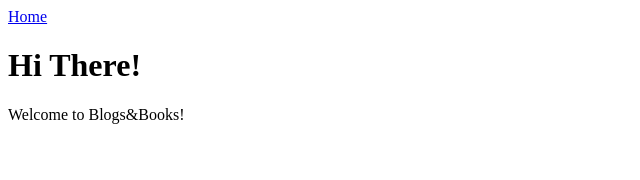
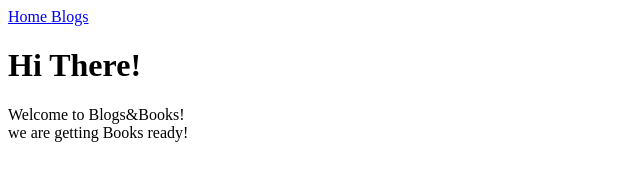
Before and after one commit to androidOverdose/android, a plain HTML site: page blogandbooks.html in a window 1280 px wide. Shown: the whole page, without its empty margins (0-640 px from the left). Drawn offline with Linux system fonts and the light colour scheme.

Commit message:
Update blogandbooks.html

```diff
--- a/blogandbooks.html
+++ b/blogandbooks.html
@@ -7,12 +7,13 @@
   </head>
 
  <a href="CobraHome.html">Home </a>
+  <a href="blogs.html">Blogs </a>
   <h>   </h>
 
   <body>
     <h1>Hi There!</h1>
     <p1>Welcome to Blogs&Books!</p1>
     <br>
-    <p2>
+    <p2> we are getting Books ready!</p2>
 
 </body>
```
